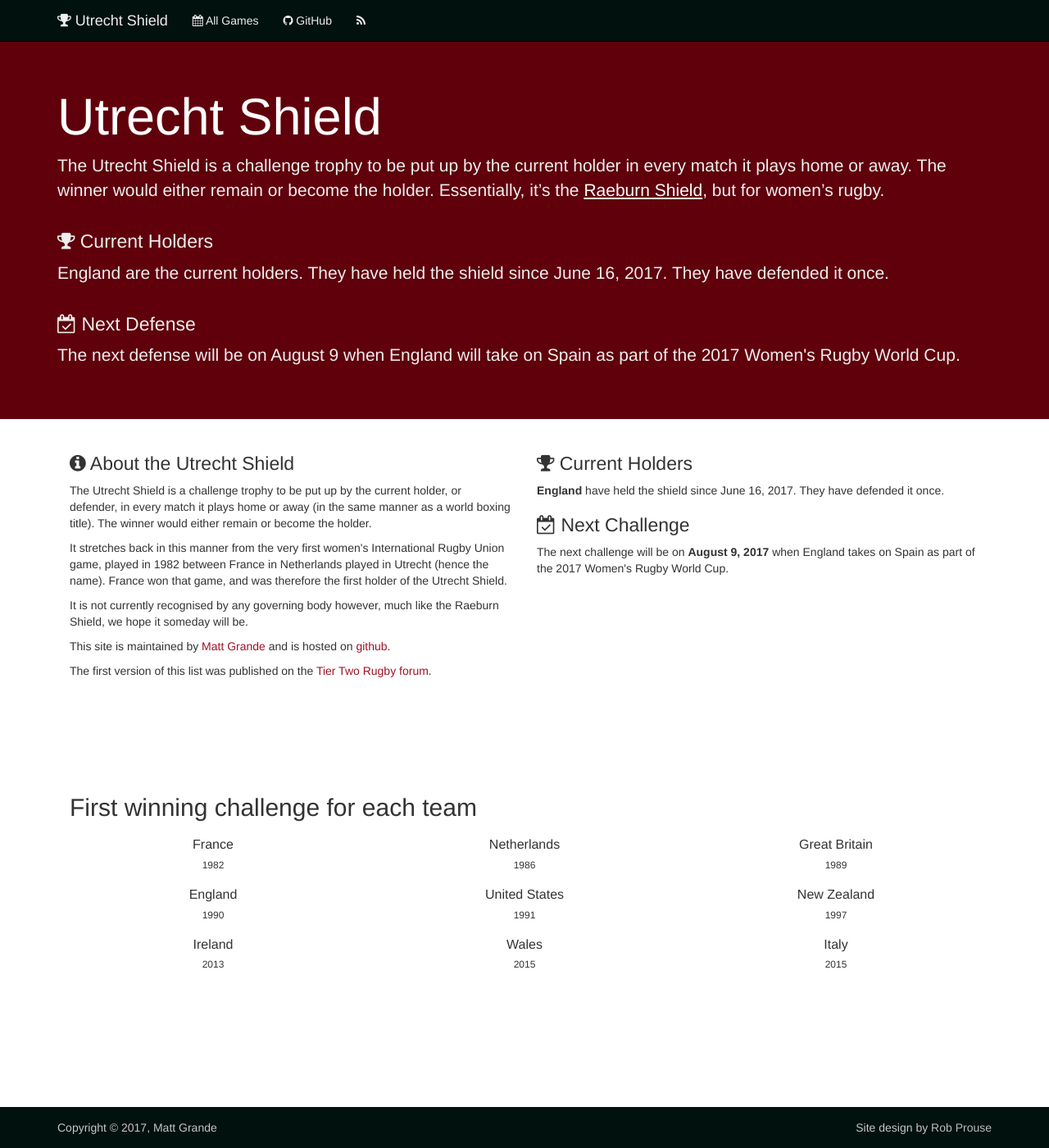
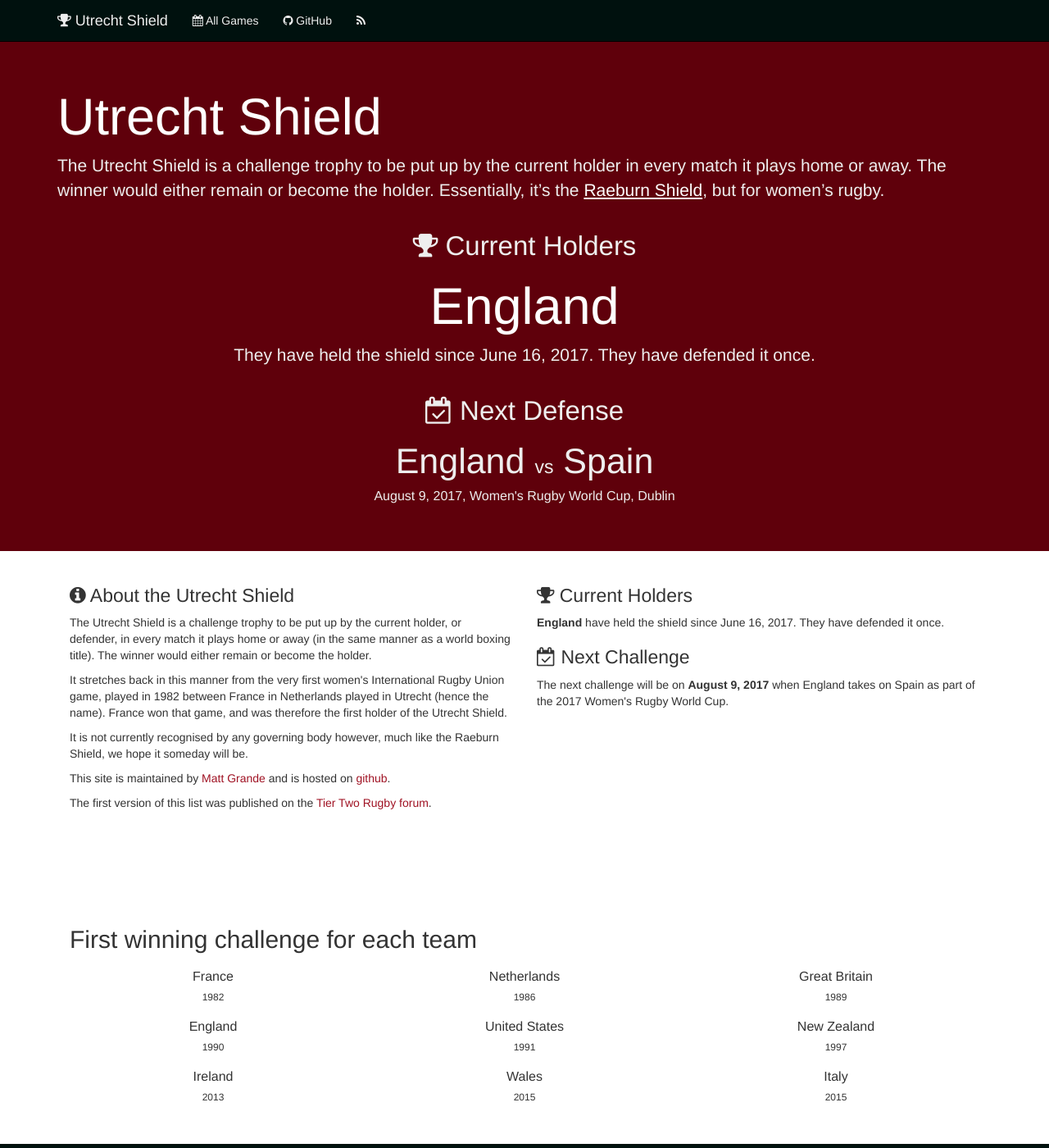
Before and after one commit to mattgrande/utrecht-shield, a Jekyll site: the page built from index.html, in a window 1280 px wide and 1400 px high. Shown: the whole window at 82% size. Built offline with Jekyll 4.4.1, drawn with Linux system fonts in a browser that asks for light colours; nearby versions of some CDN libraries; a style sheet for code colours, icons or effects is not loaded.

Commit message:
Make the current holder's name bigger

```diff
--- a/css/main.scss
+++ b/css/main.scss
@@ -76,6 +76,20 @@ body {
         font-weight: 200;
         color: white;
         text-decoration: underline;
+    }
+}
+
+.jumbotron {
+    .row.centre {
+        text-align: center;
+    }
+
+    h2 {
+        font-size: 43px;
+    }
+
+    h3 {
+        font-size: 33px;
     }
 }
 
--- a/index.html
+++ b/index.html
@@ -14,24 +14,21 @@ tagline: Hamilton, Ontario
     </div>
     <div class="row">
       <div class="col-sm-12">
-        <p>The Utrecht Shield is a challenge trophy to be put up by the current holder in every match it plays home or away. The winner would either remain or become the holder. Essentially, it’s the <a href="http://www.raeburnshield.com/">Raeburn Shield</a>, but for women’s rugby.</p>
+        <p>The Utrecht Shield is a challenge trophy to be put up by the current holder in every match it plays home or away. The winner would either remain or become the holder. Essentially, it’s the <a href="http://www.raeburnshield.com/" target="_BLANK">Raeburn Shield</a>, but for women’s rugby.</p>
       </div>
     </div>
-    <div class="row">
+    <div class="row centre">
       <div class="col-sm-12">
-          <h2><i class="fa fa-trophy"></i> Current Holders</h2>
-          <p>
-            <span class="flag-icon flag-icon-gb-eng"></span>
-            England are the current holders. They have held the shield since June 16, 2017. They have defended it once.
-          </p>
+          <h3><i class="fa fa-trophy"></i> Current Holders</h3>
+          <h1><span class="flag-icon flag-icon-gb-eng"></span> England</h1>
       </div>
-    </div>
-    <div class="row">
       <div class="col-sm-12">
-          <h2><i class="fa fa-calendar-check-o"></i> Next Defense</h2>
-          <p>
-            The next defense will be on August 9 when England will take on Spain as part of the 2017 Women's Rugby World Cup.
-          </p>
+          <p>They have held the shield since June 16, 2017. They have defended it once.</p>
+      </div>
+      <div class="col-sm-12">
+          <h3><i class="fa fa-calendar-check-o"></i> Next Defense</h3>
+          <h2><span class="flag-icon flag-icon-gb-eng"></span> England <span style="font-size: 23px">vs</span> Spain <span class="flag-icon flag-icon-es"></span></h2>
+          <h4>August 9, 2017, Women's Rugby World Cup, Dublin</h4>
       </div>
     </div>
   </div>
```
